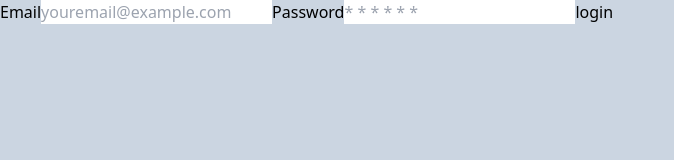
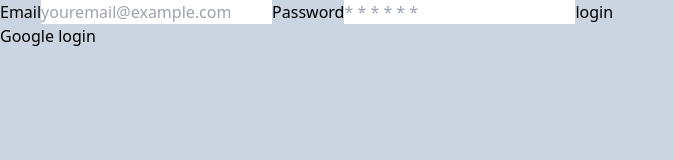
Before and after one commit to ErickDiazH/react-firebase-login, a React (Vite) app: page /login in a window 1280 px wide. Shown: the top 160 px of the page, without its empty margins (0-674 px from the left). Built offline with nearby package versions, Linux system fonts and the light colour scheme; no server answers.

Commit message:
Google login

```diff
--- a/src/components/Alert.jsx
+++ b/src/components/Alert.jsx
@@ -1,6 +1,8 @@
-const Alert = props => {
+const Alert = ({message}) => {
     return (
-        <h1>Alert</h1>
+        <div>
+            <span>{message}</span>
+        </div>
     )
 }
 
--- a/src/components/Home.jsx
+++ b/src/components/Home.jsx
@@ -3,7 +3,11 @@ import { useAuth } from "../context/authContext";
 const Home = props => {
     const { user, logout, isLoading } = useAuth()
     const handleLogout = async () => {
-        await logout()
+        try {
+            await logout()
+        } catch (error) {
+            console.error(error)
+        }
     }
     if(isLoading) return <h1>loading...</h1>
     return (
--- a/src/components/Login.jsx
+++ b/src/components/Login.jsx
@@ -1,6 +1,7 @@
 import { useState } from "react";
 import { useAuth } from "../context/authContext";
 import { useNavigate } from "react-router-dom";
+import Alert from "./Alert";
 
 const Login = (props) => {
   const [user, setUser] = useState({
@@ -8,29 +9,38 @@ const Login = (props) => {
     password: "",
   });
 
-  const { login } = useAuth()
-  const navigate = useNavigate()
+  const { login, loginWithGoogle } = useAuth();
+  const navigate = useNavigate();
 
   const [error, setError] = useState();
 
-  const handleChange = ({target: {name, value}}) => {
-    setUser({...user, [name]: value})
+  const handleChange = ({ target: { name, value } }) => {
+    setUser({ ...user, [name]: value });
   };
 
   const handleSubmit = async (e) => {
-    e.preventDefault()
-    setError('')
+    e.preventDefault();
+    setError("");
     try {
-        await login(user.email, user.password)
-        navigate('/')
+      await login(user.email, user.password);
+      navigate("/");
     } catch (error) {
-        setError(error.message)
+      setError(error.message);
     }
+  };
+
+  const handleGoogleSigin = async () => {
+    try {
+      await loginWithGoogle();
+      navigate("/");
+    } catch (error) {
+      setError(error.message);
     }
+  };
 
   return (
     <div>
-        {error && <p>{error}</p>}
+      {error && <Alert message={error} />}
       <form onSubmit={handleSubmit}>
         <label htmlFor="email">Email</label>
         <input
@@ -51,6 +61,7 @@ const Login = (props) => {
 
         <button>login</button>
       </form>
+      <button onClick={handleGoogleSigin}>Google login</button>
     </div>
   );
 };
--- a/src/components/Register.jsx
+++ b/src/components/Register.jsx
@@ -1,6 +1,7 @@
 import { useState } from "react";
 import { useAuth } from "../context/authContext";
 import { useNavigate } from "react-router-dom";
+import Alert from "./Alert";
 
 const Register = (props) => {
   const [user, setUser] = useState({
@@ -30,7 +31,7 @@ const Register = (props) => {
 
   return (
     <div>
-        {error && <p>{error}</p>}
+        {error && <Alert message={error} />}
         <form onSubmit={handleSubmit}>
           <label htmlFor="email">Email</label>
           <input
--- a/src/context/authContext.jsx
+++ b/src/context/authContext.jsx
@@ -4,6 +4,8 @@ import {
   signInWithEmailAndPassword,
   onAuthStateChanged,
   signOut,
+  GoogleAuthProvider,
+  signInWithPopup,
 } from "firebase/auth";
 import { auth } from "../firebase/config";
 
@@ -24,6 +26,10 @@ export function AuthProvider({ children }) {
   const login = async (email, password) =>
     signInWithEmailAndPassword(auth, email, password);
   const logout = async () => signOut(auth);
+  const loginWithGoogle = () => {
+    const provider = new GoogleAuthProvider();
+    return signInWithPopup(auth, provider);
+  };
 
   useEffect(() => {
     onAuthStateChanged(auth, (currentUser) => {
@@ -32,7 +38,9 @@ export function AuthProvider({ children }) {
     });
   }, []);
   return (
-    <authContext.Provider value={{ signup, login, logout, user, isLoading }}>
+    <authContext.Provider
+      value={{ signup, login, logout, user, isLoading, loginWithGoogle }}
+    >
       {children}
     </authContext.Provider>
   );
```
Lines whose indentation alone changed are shown as unchanged.
